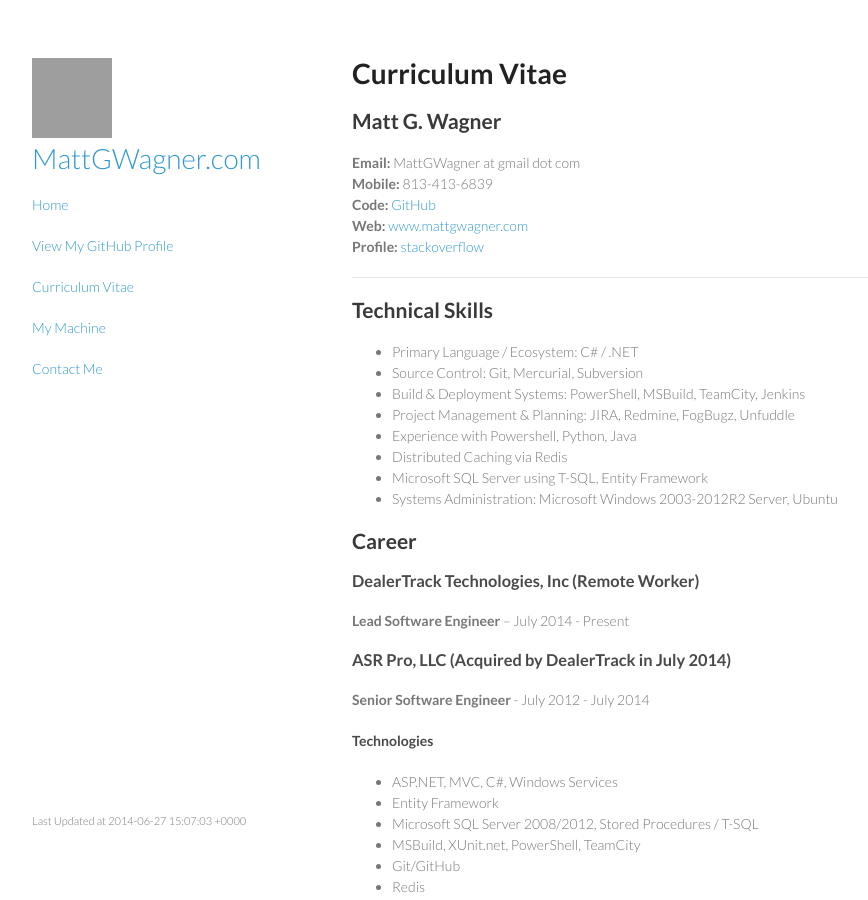
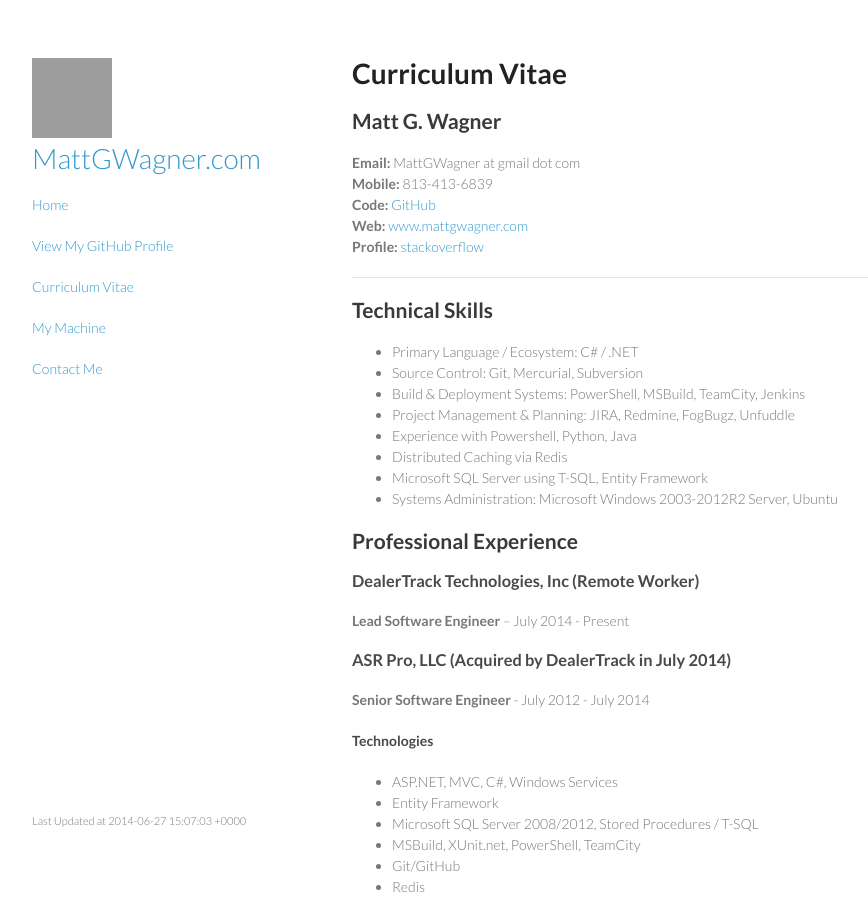
Before and after one commit to mattgwagner/mattgwagner, a Jekyll site: the page built from cv.md, in a window 1280 px wide and 900 px high. Shown: the whole window, without its empty margins (148-1016 px from the left). Built offline with Jekyll 4.4.1, drawn with Linux system fonts in a browser that asks for light colours; grey boxes are pictures that could not be loaded.

Commit message:
Change Career -> Professional Experience

```diff
--- a/cv.md
+++ b/cv.md
@@ -26,7 +26,7 @@ title: Matt G. Wagner - Curriculum Vitae
 * Microsoft SQL Server using T-SQL, Entity Framework
 * Systems Administration: Microsoft Windows 2003-2012R2 Server, Ubuntu
 
-## Career
+## Professional Experience
 
 ### DealerTrack Technologies, Inc (Remote Worker)
 **Lead Software Engineer** -- July 2014 - Present
```
